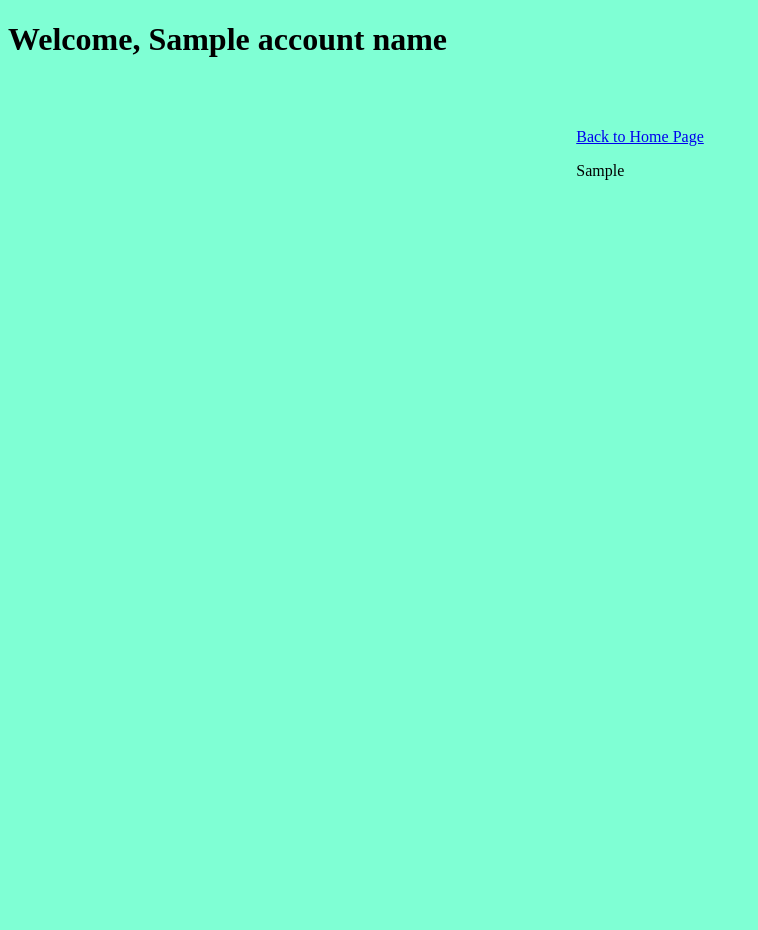
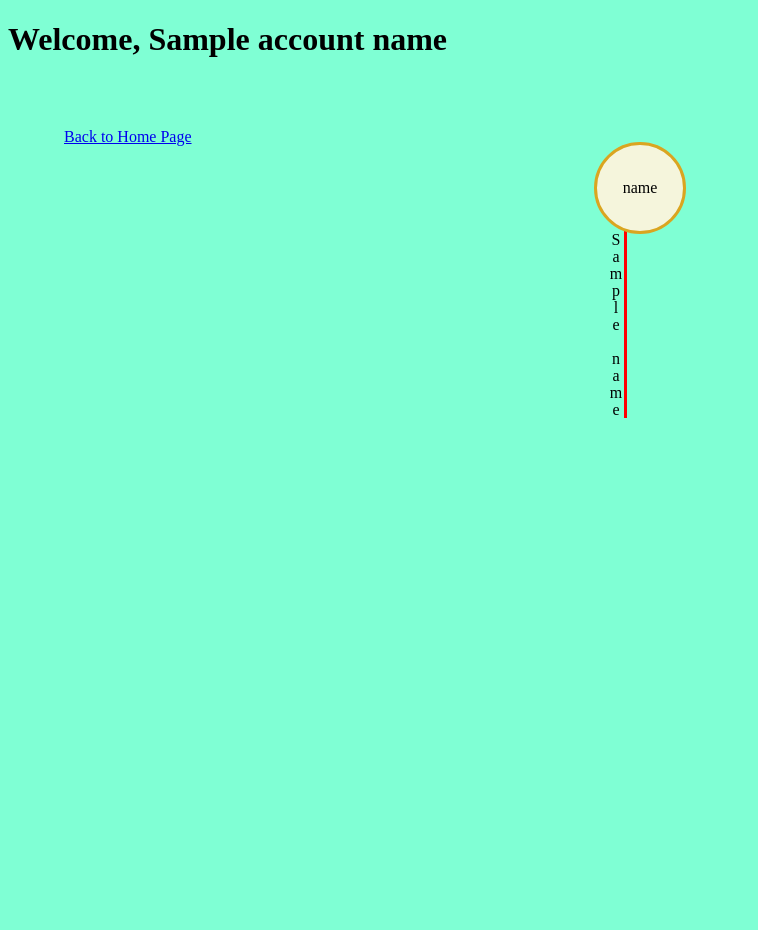
Before and after one commit to supraditya/SI507_final_project, a Flask app: template templates/result.html in a window 1280 px wide. Shown: the whole page, without its empty margins (0-758 px from the left). Before the commit the page ends 180 px from the top, so only its background shows below. Run offline with Flask 2, Linux system fonts and the light colour scheme; the template is opened without the code that fills it: most values are stand-ins (such as "Sample title", 1, 10 or a date in 2020).

Commit message:
able to visualize branches

```diff
--- a/static/css/main.css
+++ b/static/css/main.css
@@ -19,6 +19,7 @@ body
 } */
 .commit-circle
 {
+    z-index: 2;
     border: solid 3px goldenrod;
     background-color: beige;
     display: flex;
@@ -26,8 +27,8 @@ body
     align-items: center;
     border-radius: 50%;
     padding: 2%;
-    margin-top: 1%;
-    margin-bottom: 1%;
+    margin-top: -0.3%;
+    margin-bottom: -0.3%;
     width: 40px;
     height: 40px;
 }
@@ -41,3 +42,19 @@ body
     align-items: center;
     min-height: 97vh;
 }
+
+.edge-container
+{
+    display: flex;
+    margin-right: 4%;
+    /* border: solid 1px red; */
+}
+
+.edge
+{
+    z-index: 1;
+    writing-mode: vertical-rl;
+    /* line-height: 10%; */
+    text-orientation: upright;
+    border-right: solid 3px red;
+}
--- a/templates/result.html
+++ b/templates/result.html
@@ -3,8 +3,16 @@
 <body>
   <a href="/">Back to Home Page</a>
   {% if graph_data %}
-  <p>{{graph_data}}</p>
-
+  <div class="graph">
+    {% for commit in graph_data.keys() %}
+    <div class="commit-circle">{{commit[0:7]}}</div>
+    <div class="edge-container">
+      {% for branch_name in graph_data[commit][0] %}
+      <div class="edge">{{branch_name}}</div>
+      {% endfor %}
+    </div>
+    {% endfor %}
+  </div>
 
   {% endif %} {% if not graph_data %}
   <p>Repository not found. Make sure:</p>
```
Also changed, not shown: cache.json (+1 -1 lines).
